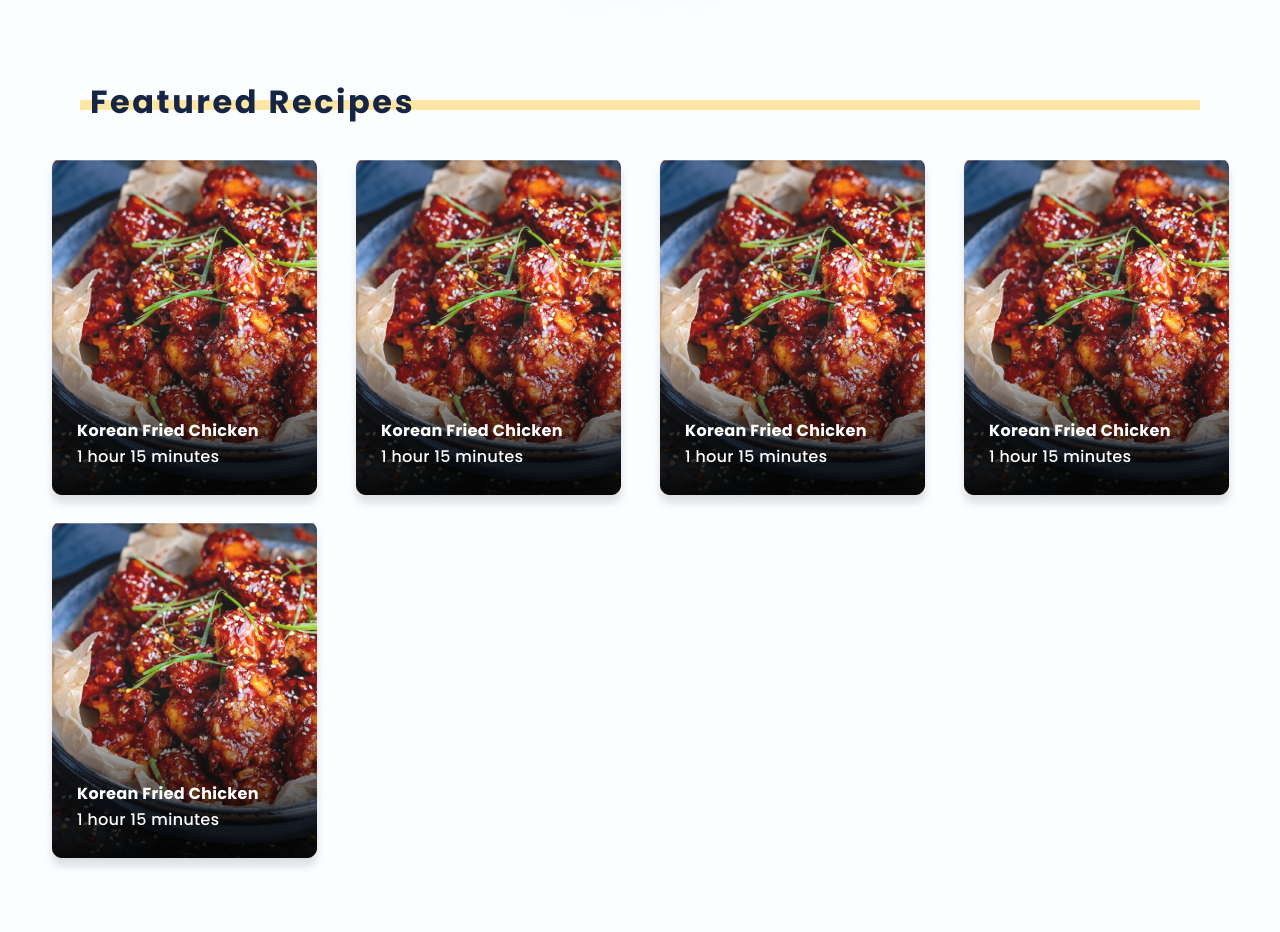
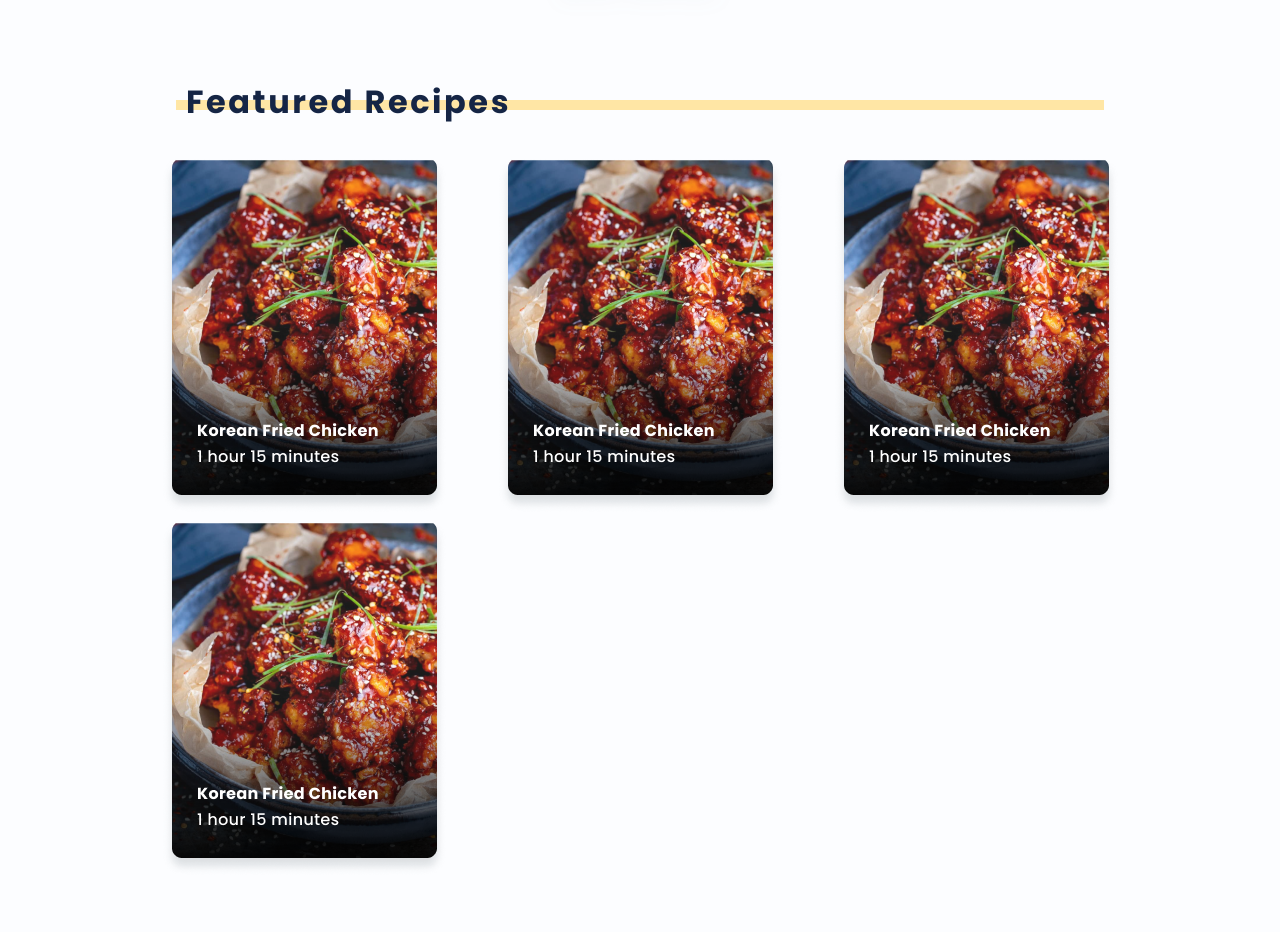
Before and after one commit to molynatep/idm232-mpt54, a PHP site: page / in a window 1280 px wide. Shown: the part 680-1612 px from the top of the page. Run offline with PHP 8.4, Linux system fonts and the light colour scheme.

Commit message:
fix responsive images

```diff
--- a/css/stylesheet.css
+++ b/css/stylesheet.css
@@ -68,6 +68,10 @@ margin-top: .2rem;
     padding-top: 700px;
   }
 
+  .recipemargin {
+    margin: auto 6rem;
+  }
+
   .recipes {
     margin: 0 4rem 0;
     position: absolute;
@@ -96,11 +100,17 @@ margin-top: .2rem;
   .grid {
     display: grid;
     justify-items: center;
-    margin: 3rem 2rem 3rem;
+    margin: 3rem 2.5rem 3rem;
     grid-template-columns: repeat(auto-fit, minmax(280px, 1fr));
   }
 
-  @media screen and (max-width: 640px) {
+  @media screen and (max-width: 1000px) {
+    .recipemargin {
+      margin: auto 0;
+    }
+  }
+
+  @media screen and (max-width: 660px) {
     picture>img{
       width: 500px;
     }
--- a/index.html
+++ b/index.html
@@ -37,6 +37,7 @@
          </div>
          </div>
       </header>
+   <div class= "recipemargin">
    <main>
       <div class="strike">
          <div class="recipes">
@@ -57,9 +58,7 @@
       <div>
       <img src="imgs/chicken.png" alt="chicken">
       </div>
-      <div>
-      <img src="imgs/chicken.png" alt="chicken">
-      </div>
+   </div>
    </div>
 </body>
 </html>
```
